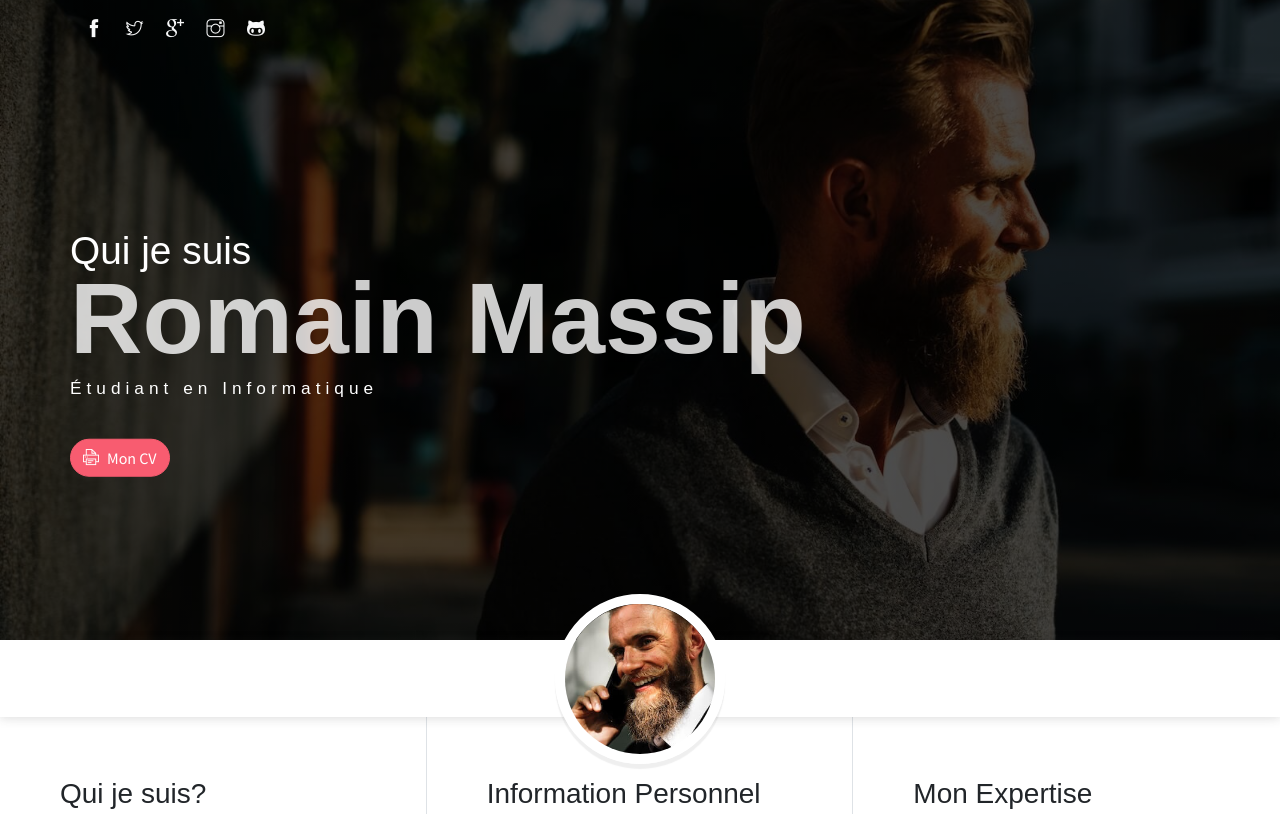
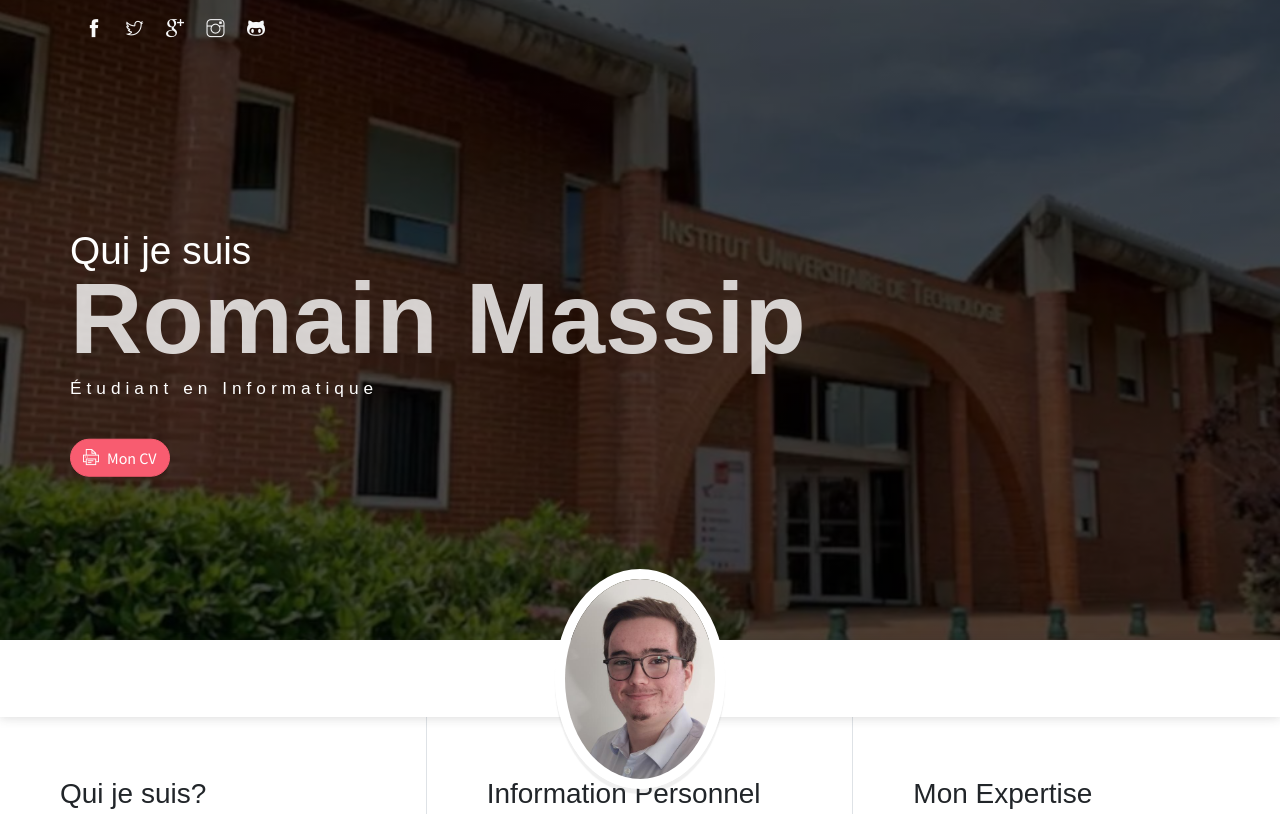
Before and after one commit to RMassip/RMassip.github.io, a website: page index.html in a window 1280 px wide. Shown: the top 814 px of the page. Drawn offline with Linux system fonts and the light colour scheme; some packages are replaced by stand-ins of ours; files whose address does not match are found by name.

Commit message:
modif image

```diff
--- a/assets/scss/layout/_header.scss
+++ b/assets/scss/layout/_header.scss
@@ -2,7 +2,7 @@
     position: relative;
     height: 80vh;
     min-height: 600px;
-    background-image: linear-gradient(to top, rgba(0, 0, 0, .7), rgba(0, 0, 0, .7)), url(../imgs/header.jpg);
+    background-image: linear-gradient(to top, rgba(0, 0, 0, .7), rgba(0, 0, 0, .7)), url(287537629.jpg);
     background-size: cover;
     background-position: center;
     background-repeat: no-repeat;
--- a/index.html
+++ b/index.html
@@ -37,7 +37,7 @@
             </button>
             <div class="collapse mt-sm-20 navbar-collapse" id="navbarSupportedContent">
                 <ul class="navbar-nav brand">
-                    <img src="assets/imgs/avatar.jpg" alt="" class="brand-img">
+                    <img src="IMG_20220920_085213(2).jpg" alt="" class="brand-img">
                     <li class="brand-txt">
                         <h5 class="brand-title">Romain Massip</h5>
                         <div class="brand-subtitle">Étudiant en Informatique</div>
```
Also changed, not shown: 287537629.jpg (added), IMG_20220920_085213(2).jpg (added), assets/css/johndoe.css.
